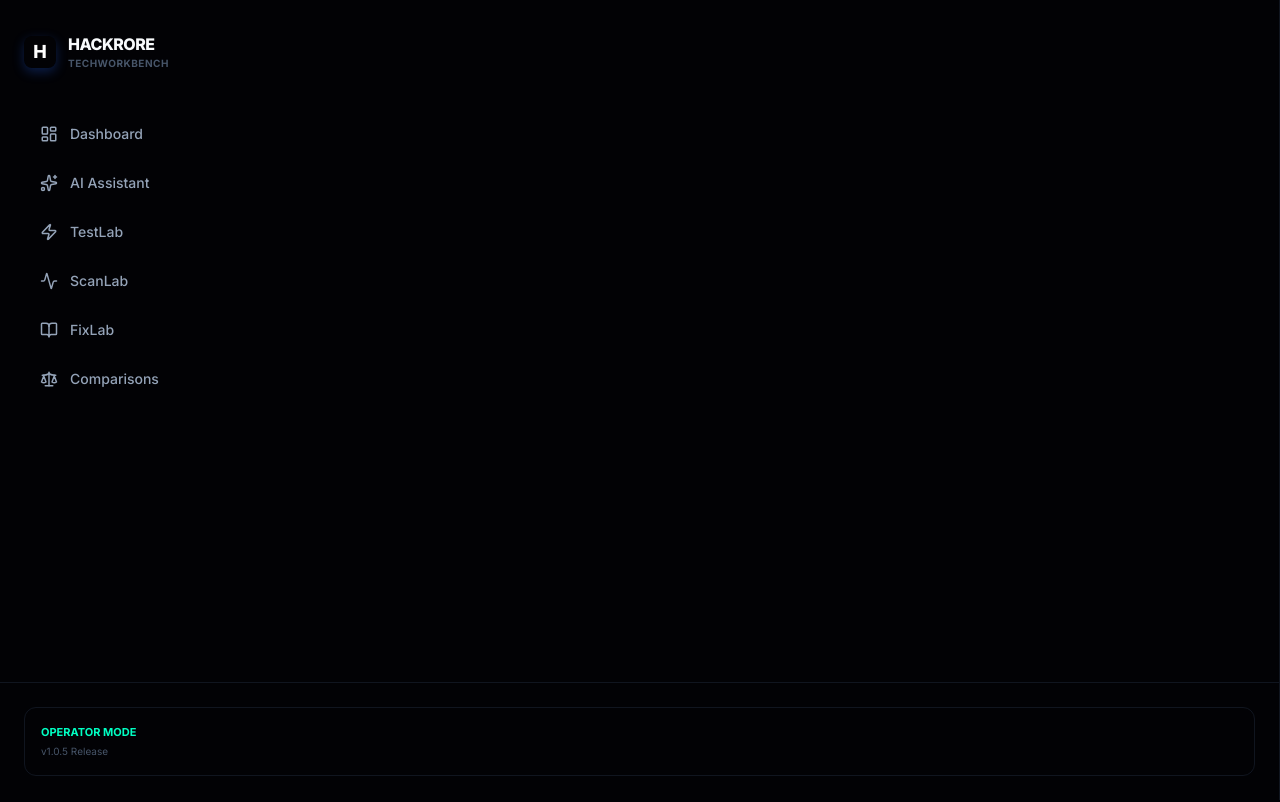
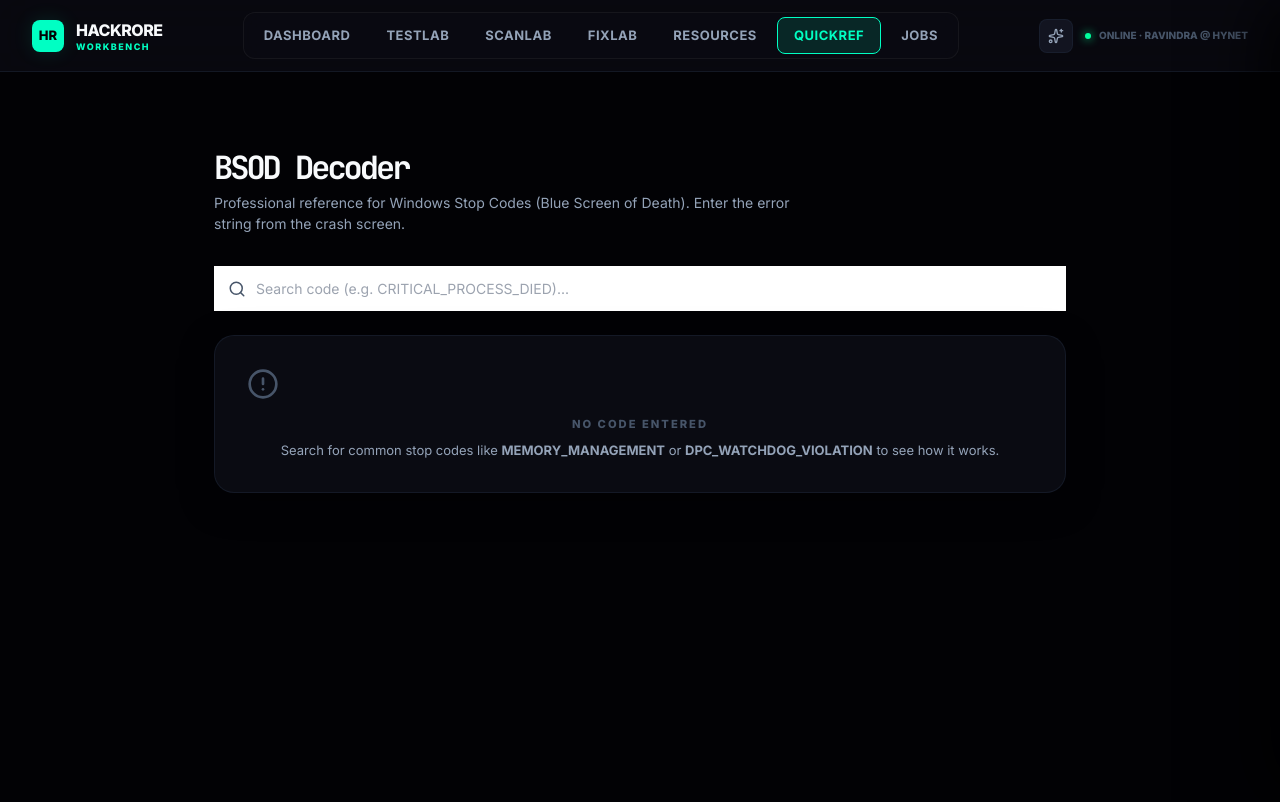
Before and after one commit to HackRore/techtool_V.1, a Next.js app: page /quickref/bsod in a window 1280 px wide. Before the commit this address had no page. Shown: the top 802 px of the page. Built offline with nearby package versions, Linux system fonts and the light colour scheme.

Commit message:
fix(3A): add bsod decoder and database

```diff
--- /dev/null
+++ b/app/quickref/bsod/page.js
@@ -0,0 +1,121 @@
+'use client'
+import { useState, useMemo } from 'react'
+import AppLayout from '../../../components/layout/AppLayout'
+import bData from '../../../data/bsodCodes.json'
+import { Search, Terminal, AlertCircle, CheckCircle2 } from 'lucide-react'
+
+export default function BSODDecoder() {
+  const [query, setQuery] = useState('')
+  const [selected, setSelected] = useState(null)
+
+  const filtered = useMemo(() => {
+    if (!query) return []
+    const q = query.toLowerCase()
+    return bData.filter(b =>
+      b.code.toLowerCase().includes(q) ||
+      b.meaning.toLowerCase().includes(q)
+    )
+  }, [query])
+
+  return (
+    <AppLayout>
+      <main style={{ maxWidth: '900px', margin: '0 auto', padding: '2rem 1.5rem' }}>
+
+        <div style={{ marginBottom: '32px' }}>
+           <h1 style={{ fontFamily: 'JetBrains Mono, monospace', fontSize: '32px', marginBottom: '8px' }}>BSOD Decoder</h1>
+           <p style={{ color: 'var(--text-secondary)', fontSize: '14px', maxWidth: '600px' }}>
+             Professional reference for Windows Stop Codes (Blue Screen of Death).
+             Enter the error string from the crash screen.
+           </p>
+        </div>
+
+        {/* Search Input */}
+        <div style={{ position: 'relative', marginBottom: '24px' }}>
+          <Search size={18} style={{ position: 'absolute', left: 14, top: '50%', transform: 'translateY(-50%)', color: 'var(--text-muted)' }} />
+          <input
+            type="text"
+            placeholder="Search code (e.g. CRITICAL_PROCESS_DIED)..."
+            value={query}
+            onChange={e => {setQuery(e.target.value); setSelected(null)}}
+            style={{ width: '100%', padding: '12px 16px 12px 42px', fontSize: '14px' }}
+          />
+        </div>
+
+        {/* Results List */}
+        {query && !selected && (
+          <div style={{display:'flex', flexDirection:'column', gap:'8px', marginBottom:'24px'}}>
+            {filtered.map(b => (
+              <div
+                key={b.code}
+                onClick={() => setSelected(b)}
+                className="card hover:glow-border"
+                style={{padding:'14px 20px', cursor:'pointer', display:'flex', justifyContent:'space-between', alignItems:'center'}}
+              >
+                <div style={{fontWeight:700, fontSize:'14px'}}>{b.code}</div>
+                <div style={{fontSize:'12px', color:'var(--text-muted)'}}>{b.meaning.slice(0, 40)}...</div>
+              </div>
+            ))}
+            {filtered.length === 0 && (
+              <div style={{textAlign:'center', padding:'2rem', color:'var(--text-muted)'}}>No codes matched your search.</div>
+            )}
+          </div>
+        )}
+
+        {/* Selected View */}
+        {selected && (
+          <div className="animate-in">
+            <div style={{display:'flex', alignItems:'center', gap:'12px', marginBottom:'24px'}}>
+              <button onClick={() => setSelected(null)} className="btn-outline" style={{padding:'4px 12px', fontSize:'11px'}}>← Back</button>
+              <div style={{fontSize:'12px', color:'var(--text-muted)'}}>Stop Code Details</div>
+            </div>
+
+            <div className="card-elevated" style={{padding:'40px', borderLeft:'4px solid var(--accent)'}}>
+              <h2 style={{fontFamily:'JetBrains Mono,monospace', color:'var(--accent)', marginBottom:'16px'}}>{selected.code}</h2>
+              <div style={{marginBottom:'32px', fontSize:'16px', lineHeight:1.6}}>{selected.meaning}</div>
+
+              <div style={{display:'grid', gridTemplateColumns:'1fr 1fr', gap:'32px'}}>
+                <section>
+                  <div style={{display:'flex', alignItems:'center', gap:'8px', fontSize:'11px', fontWeight:700, textTransform:'uppercase', color:'var(--text-muted)', marginBottom:'12px'}}>
+                    <AlertCircle size={14} /> Common Causes
+                  </div>
+                  <ul style={{fontSize:'14px', color:'var(--text-secondary)', paddingLeft:'18px'}}>
+                    {selected.causes.map((c, i) => <li key={i} style={{marginBottom:'6px'}}>{c}</li>)}
+                  </ul>
+                </section>
+
+                <section>
+                  <div style={{display:'flex', alignItems:'center', gap:'8px', fontSize:'11px', fontWeight:700, textTransform:'uppercase', color:'var(--text-muted)', marginBottom:'12px'}}>
+                    <Terminal size={14} /> Fix Protocol
+                  </div>
+                  <div style={{
+                    padding:'16px', borderRadius:'8px', background:'var(--bg-secondary)', border:'1px solid var(--border)',
+                    fontSize:'13px', lineHeight:1.6, color:'var(--text-primary)'
+                  }}>
+                    {selected.fix}
+                  </div>
+                </section>
+              </div>
+
+              <div style={{marginTop:'40px', paddingTop:'20px', borderTop:'1px solid var(--border)', display:'flex', gap:'12px'}}>
+                <button className="btn-primary" onClick={() => window.print()}>Print Protocol</button>
+                <button className="btn-outline" onClick={() => { navigator.clipboard.writeText(selected.fix); alert('Fix protocol copied to clipboard') }}>Copy Fix</button>
+              </div>
+            </div>
+          </div>
+        )}
+
+        {/* Empty State / Suggestions */}
+        {!query && !selected && (
+          <div className="card" style={{padding:'32px', textAlign:'center', background:'var(--bg-secondary)'}}>
+             <AlertCircle size={32} style={{color:'var(--text-muted)', marginBottom:'16px'}} />
+             <h3 style={{marginBottom:'8px'}}>No code entered</h3>
+             <p style={{fontSize:'13px', color:'var(--text-secondary)', margin:0}}>
+               Search for common stop codes like <strong>MEMORY_MANAGEMENT</strong> or <strong>DPC_WATCHDOG_VIOLATION</strong> to see how it works.
+             </p>
+          </div>
+        )}
+
+      </main>
+    </AppLayout>
+  )
+}
--- /dev/null
+++ b/data/bsodCodes.json
@@ -0,0 +1,62 @@
+[
+  {
+    "code": "CRITICAL_PROCESS_DIED",
+    "meaning": "A critical system process has terminated.",
+    "causes": ["Corrupt system files", "Faulty device drivers", "Disk errors"],
+    "fix": "Run sfc /scannow. If persistent, check for driver updates or recent hardware changes."
+  },
+  {
+    "code": "MEMORY_MANAGEMENT",
+    "meaning": "A severe memory management error occurred.",
+    "causes": ["Faulty RAM module", "Outdated BIOS", "Driver conflicts"],
+    "fix": "Run MemTest86 or Windows Memory Diagnostic. Reseat RAM sticks and check for BIOS updates."
+  },
+  {
+    "code": "IRQL_NOT_LESS_OR_EQUAL",
+    "meaning": "Driver tried to access an address it didn't have permission for.",
+    "causes": ["Incompatible drivers", "Overclocking unstable", "Malware"],
+    "fix": "Standard driver update. Disable any CPU/RAM overclocking. Run DDU for GPU drivers."
+  },
+  {
+    "code": "WHEA_UNCORRECTABLE_ERROR",
+    "meaning": "Hard hardware error detected.",
+    "causes": ["CPU over-voltage/heat", "Failing SSD/HDD", "Dying motherboard"],
+    "fix": "Check thermals. Verify drive health with CrystalDiskInfo. If undervolting, revert to stock."
+  },
+  {
+    "code": "UNEXPECTED_STORE_EXCEPTION",
+    "meaning": "Store component caught an unexpected exception.",
+    "causes": ["SSD/HDD failure", "Corrupt store app cache"],
+    "fix": "Check disk for errors using chkdsk. Run DISM restorehealth. Check SSD SATA/NVMe connection."
+  },
+  {
+    "code": "DPC_WATCHDOG_VIOLATION",
+    "meaning": "DPC watchdog timer was triggered due to a long-running DPC.",
+    "causes": ["Incompatible SATA AHCI driver", "Solid state drive firmware issues"],
+    "fix": "Update SSD firmware. Update SATA AHCI controller driver in Device Manager."
+  },
+  {
+    "code": "SYSTEM_SERVICE_EXCEPTION",
+    "meaning": "Error in a system service.",
+    "causes": ["GUI-related drivers", "System file corruption", "Antivirus conflicts"],
+    "fix": "Update display drivers. Perform clean boot to identify conflicting software."
+  },
+  {
+    "code": "PAGE_FAULT_IN_NONPAGED_AREA",
+    "meaning": "Requested data was not found in memory.",
+    "causes": ["Faulty RAM", "Virtual memory errors", "Antivirus software"],
+    "fix": "Check RAM. Set 'Automatically manage paging file size' in System Properties."
+  },
+  {
+    "code": "BAD_POOL_HEADER",
+    "meaning": "Error in memory pool header.",
+    "causes": ["Incompatible drivers", "RAM issues", "Incompatible anti-malware"],
+    "fix": "Perform a Clean Boot. Update all network and printer drivers."
+  },
+  {
+    "code": "INACCESSIBLE_BOOT_DEVICE",
+    "meaning": "Windows lost access to the system partition during startup.",
+    "causes": ["Corrupt boot configuration", "Faulty SATA cable/SSD", "BIOS mode change (IDE to AHCI)"],
+    "fix": "Check BIOS storage settings. Run Startup Repair from Windows Recovery."
+  }
+]
```
